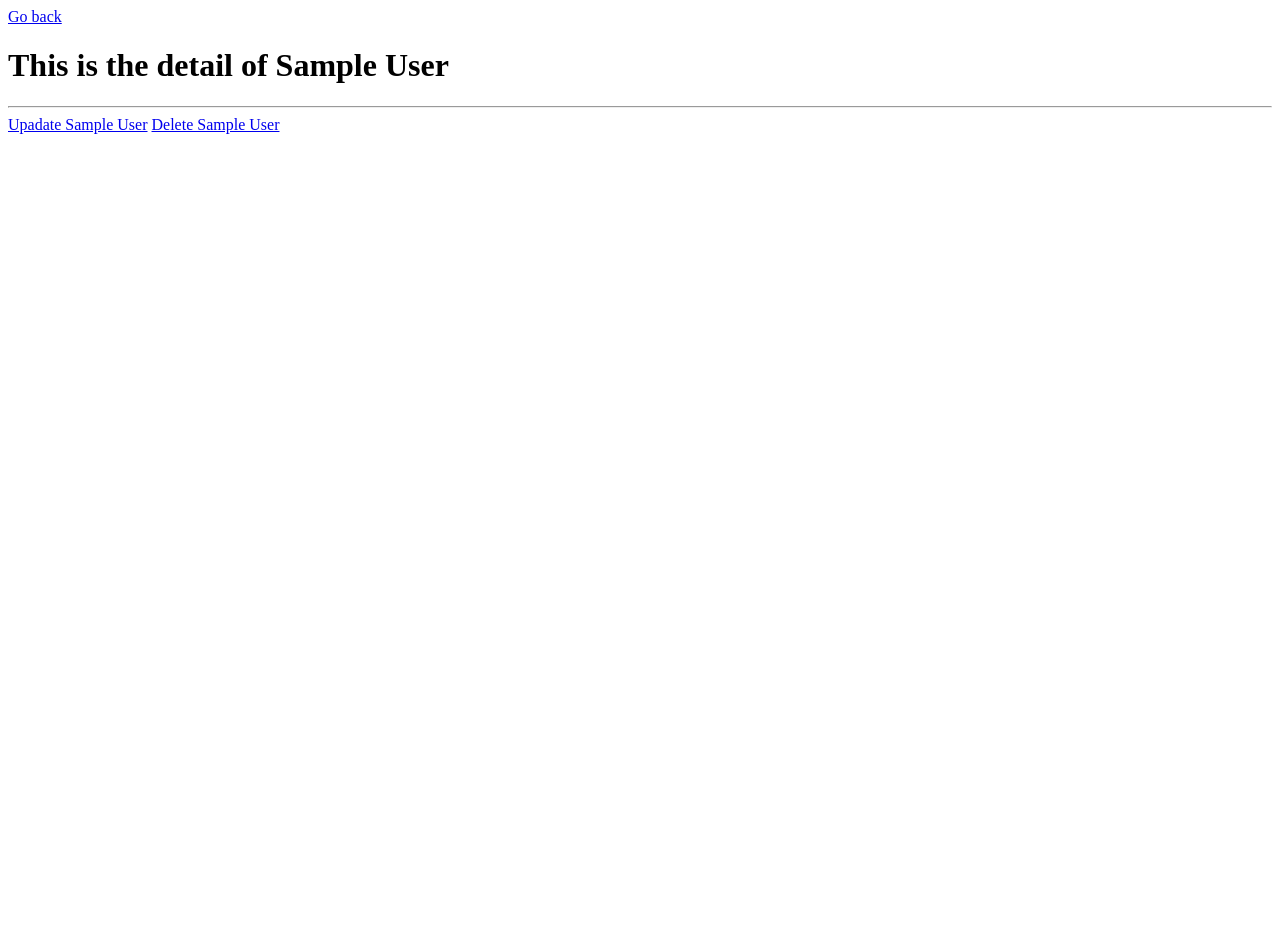
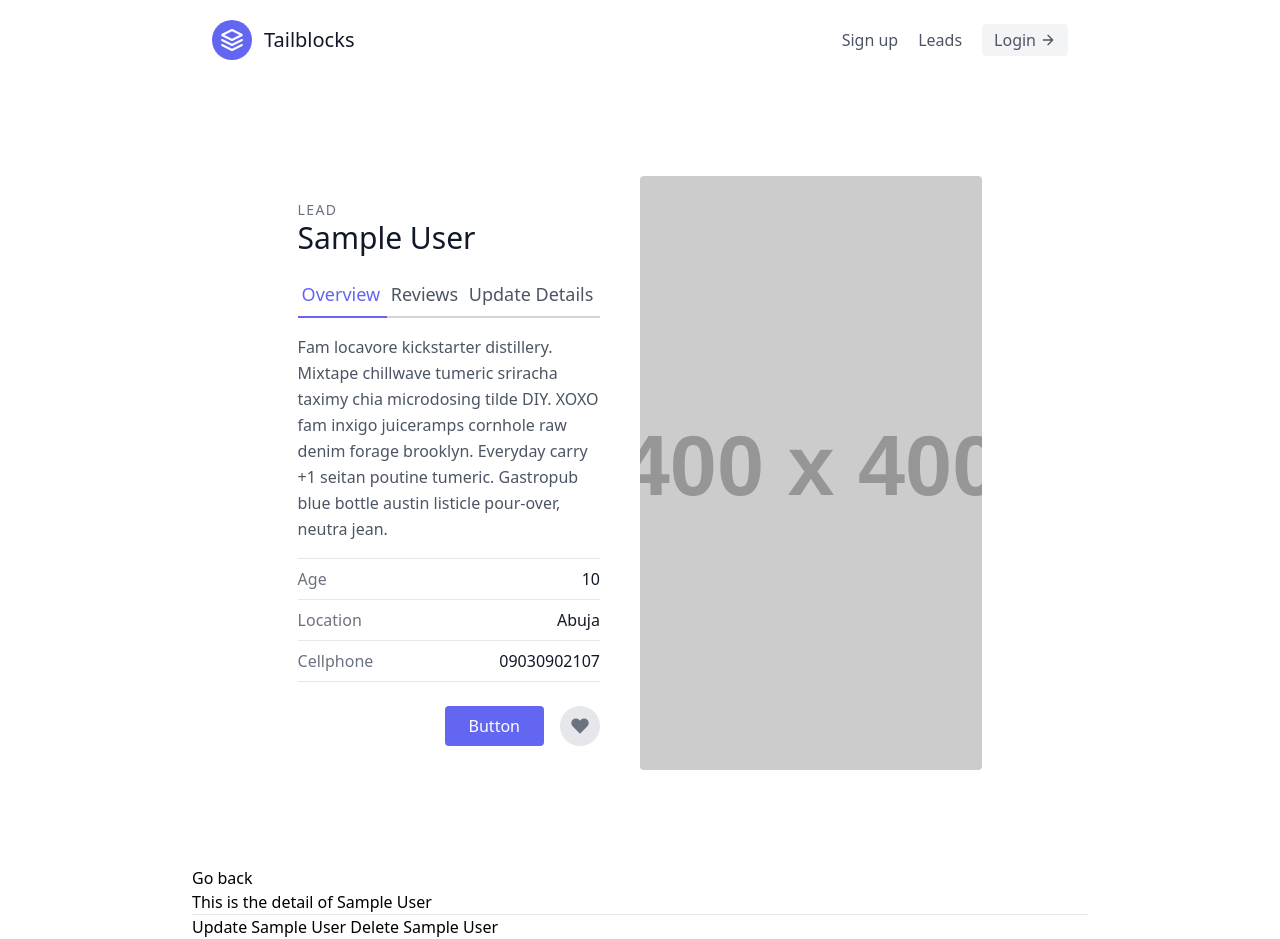
Before and after one commit to Ismat27/DJCRM, a Django app: page /leads/1/ in a window 1280 px wide. Before the commit the page ends 134 px from the top, so only its background shows below. Run offline with Django 4.2, Linux system fonts and the light colour scheme; tables that the repository leaves empty hold one stand-in row (values such as "Sample post"); grey boxes labelled with a size stand in for pictures from a placeholder-image service; some libraries are stand-ins or nearby versions.

Commit message:
update with tailwind css

```diff
--- a/leads/templates/leads/lead_detail.html
+++ b/leads/templates/leads/lead_detail.html
@@ -1,5 +1,51 @@
-<p><a href="/leads">Go back</a></p>
+{% extends "base.html" %}
+{% block content %}
+<section class="text-gray-600 body-font overflow-hidden">
+    <div class="container px-5 py-24 mx-auto">
+      <div class="lg:w-4/5 mx-auto flex flex-wrap">
+        <div class="lg:w-1/2 w-full lg:pr-10 lg:py-6 mb-6 lg:mb-0">
+          <h2 class="text-sm title-font text-gray-500 tracking-widest">LEAD</h2>
+          <h1 class="text-gray-900 text-3xl title-font font-medium mb-4">{{lead}}</h1>
+          <div class="flex mb-4">
+            <a class="flex-grow text-indigo-500 border-b-2 border-indigo-500 py-2 text-lg px-1">
+              Overview
+            </a>
+            <a class="flex-grow border-b-2 border-gray-300 py-2 text-lg px-1">Reviews</a>
+            <a href="{% url 'leads:lead_update' lead.pk %}" class="flex-grow border-b-2 border-gray-300 py-2 text-lg px-1">
+              Update Details
+            </a>
+          </div>
+          <p class="leading-relaxed mb-4">Fam locavore kickstarter distillery. Mixtape chillwave tumeric sriracha taximy chia microdosing tilde DIY. XOXO fam inxigo juiceramps cornhole raw denim forage brooklyn. Everyday carry +1 seitan poutine tumeric. Gastropub blue bottle austin listicle pour-over, neutra jean.</p>
+          <div class="flex border-t border-gray-200 py-2">
+            <span class="text-gray-500">Age</span>
+            <span class="ml-auto text-gray-900">{{lead.age}}</span>
+          </div>
+          <div class="flex border-t border-gray-200 py-2">
+            <span class="text-gray-500">Location</span>
+            <span class="ml-auto text-gray-900">Abuja</span>
+          </div>
+          <div class="flex border-t border-b mb-6 border-gray-200 py-2">
+            <span class="text-gray-500">Cellphone</span>
+            <span class="ml-auto text-gray-900">09030902107</span>
+          </div>
+          <div class="flex">
+            <button class="flex ml-auto text-white bg-indigo-500 border-0 py-2 px-6 focus:outline-none hover:bg-indigo-600 rounded">Button</button>
+            <button class="rounded-full w-10 h-10 bg-gray-200 p-0 border-0 inline-flex items-center justify-center text-gray-500 ml-4">
+              <svg fill="currentColor" stroke-linecap="round" stroke-linejoin="round" stroke-width="2" class="w-5 h-5" viewBox="0 0 24 24">
+                <path d="M20.84 4.61a5.5 5.5 0 00-7.78 0L12 5.67l-1.06-1.06a5.5 5.5 0 00-7.78 7.78l1.06 1.06L12 21.23l7.78-7.78 1.06-1.06a5.5 5.5 0 000-7.78z"></path>
+              </svg>
+            </button>
+          </div>
+
+        </div>
+        <img alt="ecommerce" class="lg:w-1/2 w-full lg:h-auto h-64 object-cover object-center rounded" src="https://dummyimage.com/400x400">
+      </div>
+    </div>
+  </section>
+<p><a href="{% url 'leads:lead_list' %}">Go back</a></p>
 <h1>This is the detail of {{lead}}</h1>
 <hr>
-<a href="/leads/{{lead.id}}/update"> Upadate {{lead}}</a>
-<a href="/leads/{{lead.id}}/delete"> Delete {{lead}}</a>
+<a href="{% url 'leads:lead_update' lead.pk %}"> Update {{lead}}</a>
+<a href="{% url 'leads:lead_delete' lead.pk %}"> Delete {{lead}}</a>
+
+{% endblock content %}
```
